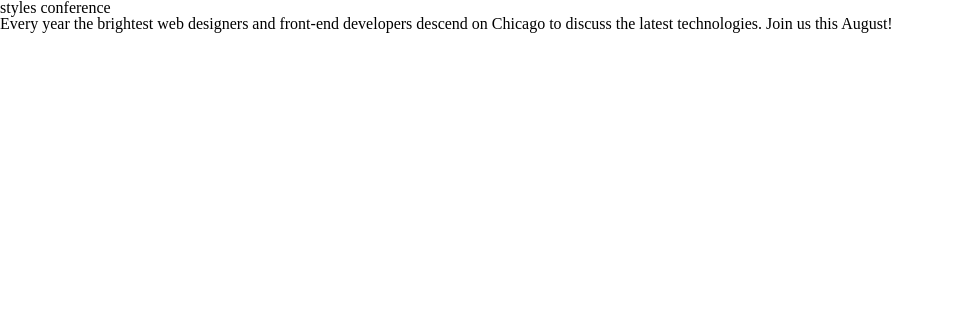
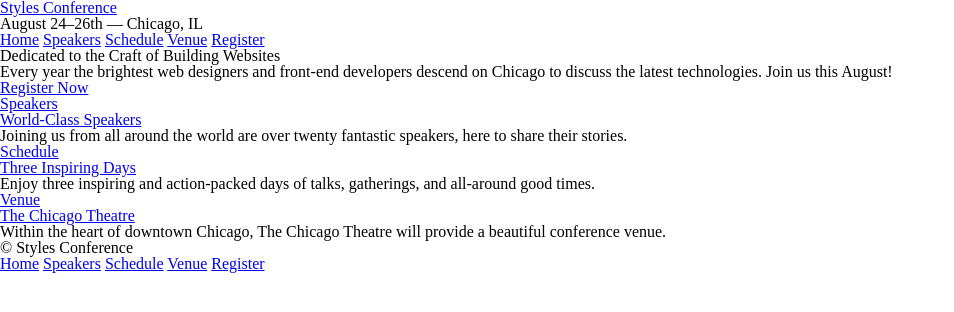
Before and after one commit to faranaksafavi/webWorks, a plain HTML site: page index.html in a window 1280 px wide. Shown: the whole page, without its empty margins (0-954 px from the left). Drawn offline with Linux system fonts and the light colour scheme.

Commit message:
adding section headers

```diff
--- a/index.html
+++ b/index.html
@@ -8,9 +8,89 @@
 </head>
 
 <body>
-  <h1>styles conference</h1>
-  <p>Every year the brightest web designers and front-end developers descend on Chicago to discuss the latest
-    technologies. Join us this August!</p>
+
+  <body>
+
+    <!-- Header -->
+
+    <header>
+
+      <h1>
+        <a href="index.html">Styles Conference</a>
+      </h1>
+
+      <h3>August 24&ndash;26th &mdash; Chicago, IL</h3>
+
+      <nav>
+        <a href="index.html">Home</a>
+        <a href="speakers.html">Speakers</a>
+        <a href="schedule.html">Schedule</a>
+        <a href="venue.html">Venue</a>
+        <a href="register.html">Register</a>
+      </nav>
+
+    </header>
+
+    <!-- Hero -->
+
+    <section>
+
+      <h2>Dedicated to the Craft of Building Websites</h2>
+
+      <p>Every year the brightest web designers and front-end developers descend on Chicago to discuss the latest
+        technologies. Join us this August!</p>
+
+      <a href="register.html">Register Now</a>
+
+    </section>
+
+    <!-- Teasers -->
+
+    <section>
+
+      <section>
+        <a href="speakers.html">
+          <h5>Speakers</h5>
+          <h3>World-Class Speakers</h3>
+        </a>
+        <p>Joining us from all around the world are over twenty fantastic speakers, here to share their stories.</p>
+      </section>
+
+      <section>
+        <a href="schedule.html">
+          <h5>Schedule</h5>
+          <h3>Three Inspiring Days</h3>
+        </a>
+        <p>Enjoy three inspiring and action-packed days of talks, gatherings, and all-around good times.</p>
+      </section>
+
+      <section>
+        <a href="venue.html">
+          <h5>Venue</h5>
+          <h3>The Chicago Theatre</h3>
+        </a>
+        <p>Within the heart of downtown Chicago, The Chicago Theatre will provide a beautiful conference venue.</p>
+      </section>
+
+    </section>
+
+    <!-- Footer -->
+
+    <footer>
+
+      <small>&copy; Styles Conference</small>
+
+      <nav>
+        <a href="index.html">Home</a>
+        <a href="speakers.html">Speakers</a>
+        <a href="schedule.html">Schedule</a>
+        <a href="venue.html">Venue</a>
+        <a href="register.html">Register</a>
+      </nav>
+
+    </footer>
+
+  </body>
 </body>
 
 </html>
```
